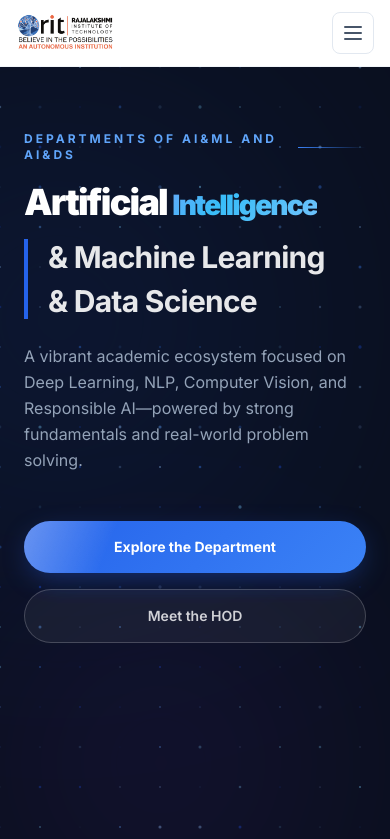
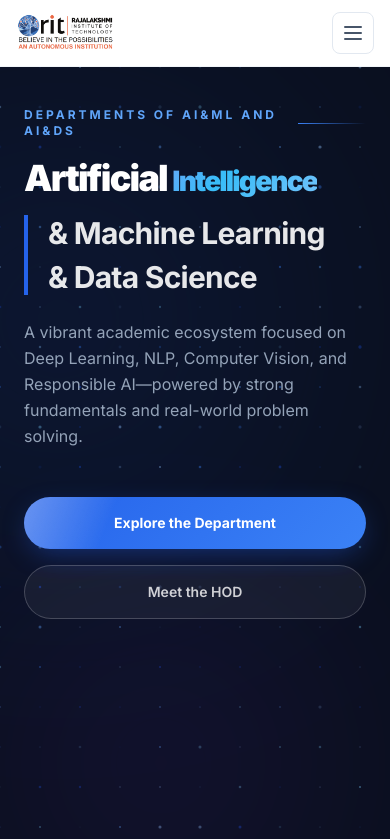
Before and after one commit to AntoJenishia/aiml-rit, a Next.js app: page / in a window 390 px wide. Shown: the top 839 px of the page. Built offline with nearby package versions, Linux system fonts and the light colour scheme.

Commit message:
style: reduce hero top padding further on mobile

```diff
--- a/src/components/HeroSection.tsx
+++ b/src/components/HeroSection.tsx
@@ -45,7 +45,7 @@
       />
 
       {/* ── Main hero content ── */}
-      <div className="relative z-10 mx-auto flex w-full max-w-7xl flex-1 flex-col justify-start px-6 pt-16 pb-8 md:justify-center md:pt-6 md:pb-12">
+      <div className="relative z-10 mx-auto flex w-full max-w-7xl flex-1 flex-col justify-start px-6 pt-10 pb-8 md:justify-center md:pt-6 md:pb-12">
 
         {/* Eyebrow */}
         <p
```
